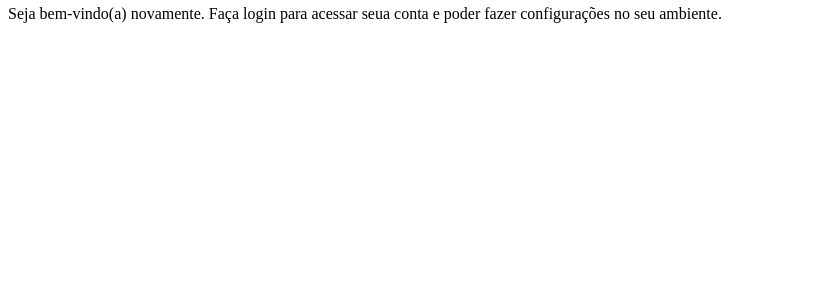
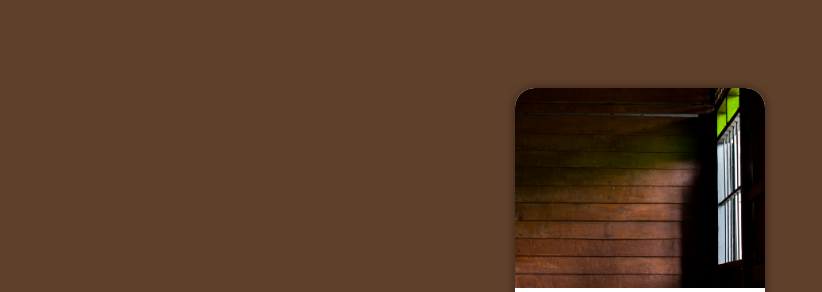
Before and after one commit to gdalucas/projeto-login, a plain HTML site: page index.html in a window 1280 px wide. Shown: the part 62-354 px from the top of the page, without its empty margins (0-822 px from the left). Drawn offline with Linux system fonts and the light colour scheme.

Commit message:
Atualização

```diff
--- a/estilos/style.css
+++ b/estilos/style.css
@@ -5,3 +5,51 @@
     Marrom: #5f402b
     Bege: #ceba9f
 */
+
+* {
+    font-family: system-ui, -apple-system, BlinkMacSystemFont, 'Segoe UI', Roboto, Oxygen, Ubuntu, Cantarell, 'Open Sans', 'Helvetica Neue', sans-serif;
+    padding: 0px;
+    margin: 0px;
+    box-sizing: border-box;
+}
+
+body, html {
+    background-color: #5f402b;
+    height: 100vh;
+    width: 100vw;
+}
+
+main {
+    position: relative;
+    height: 100vh;
+    width: 100vW;
+}
+
+section#login {
+    position: absolute;
+    top: 50%;
+    left: 50%;
+    transform: translate(-50%, -50%);
+    overflow: hidden;
+
+    background-color: white;
+    width: 250px;
+    height: 500px;
+    border-radius: 20px;
+    box-shadow: 0px 0px 10px rgba(0, 0, 0, 0.459);
+}
+
+section#login > div#imagem {
+    display: block;
+    background: #ceba9f url(../imagens/janela.jpg) no-repeat;
+    background-size: cover;
+    background-position: right bottom;
+    height: 200px;
+
+}
+
+section#login > div#formulario {
+    display: block;
+    padding: 10px;
+
+}
```
Also changed, not shown: index.html (+0 -2 lines).
